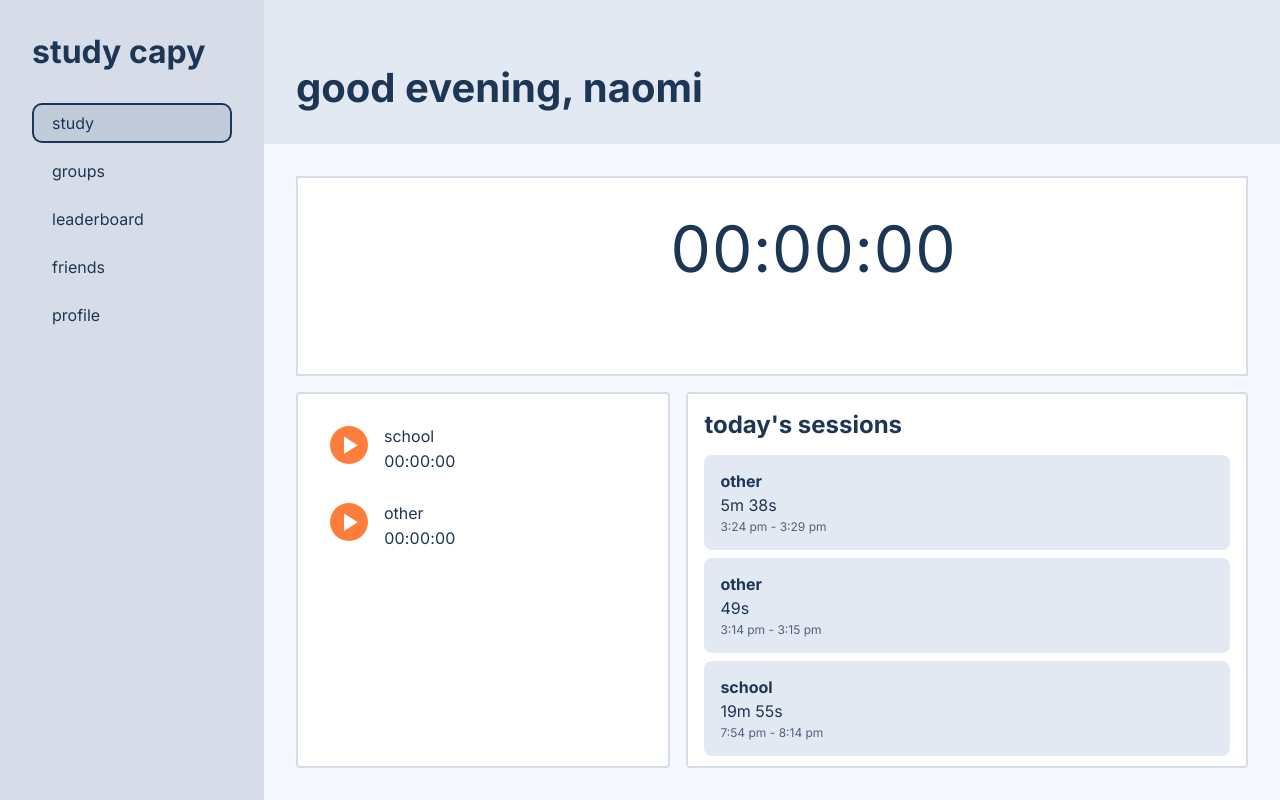
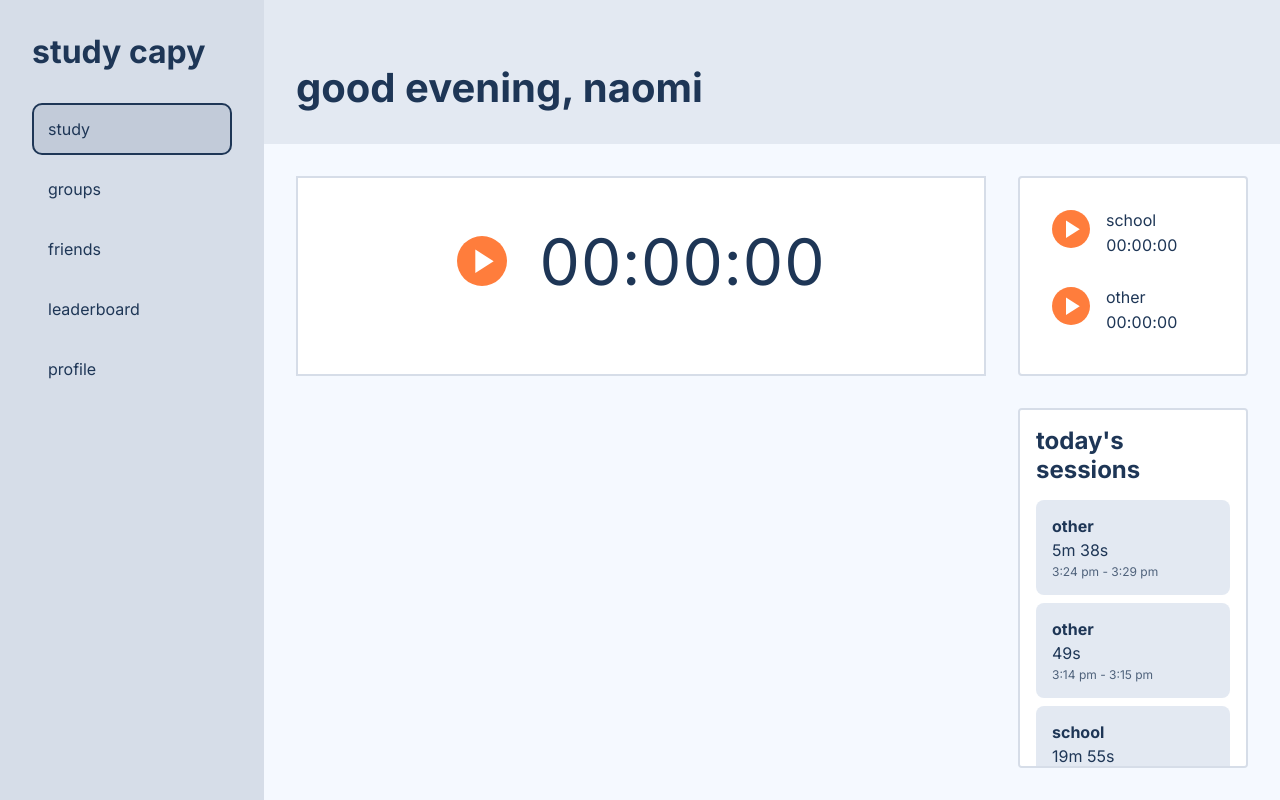
Before and after one commit to naomitzhao/study-capy, a Next.js app in the folder client/: page /study in a window 1280 px wide. Built offline with nearby package versions, Linux system fonts and the light colour scheme.

Commit message:
feat: Styling adjustments

```diff
--- a/client/src/app/(components)/navLink/navLink.module.css
+++ b/client/src/app/(components)/navLink/navLink.module.css
@@ -1,6 +1,6 @@
 .navLink {
-    --navLink-padding-vertical: 10px;
-    --navLink-padding-horizontal: 20px;
+    --navLink-padding-vertical: var(--padding-s);
+    --navLink-padding-horizontal: var(--padding-s);
     --border-width: 2px;
 
     flex: 1;
--- a/client/src/app/(components)/sessionLog/sessionLog.module.css
+++ b/client/src/app/(components)/sessionLog/sessionLog.module.css
@@ -1,4 +1,4 @@
-#sessionLog {
+.sessionLog {
     padding: var(--padding-s);
     border-radius: 4px;
     border: 2px solid var(--background-tertiary);
--- a/client/src/app/(components)/sessionLog/sessionLog.tsx
+++ b/client/src/app/(components)/sessionLog/sessionLog.tsx
@@ -1,9 +1,11 @@
 import SessionCard from "../sessionCard/sessionCard";
 import styles from "./sessionLog.module.css";
 
+interface SessionLogProps {
+    extraStyle?: Object
+}
 
-
-export default function SessionLog() {
+export default function SessionLog({ extraStyle }: SessionLogProps) {
     const defaultSessions = [
         {
             category: "other",
@@ -26,7 +28,7 @@ export default function SessionLog() {
     ];
 
     return (
-        <div id={styles.sessionLog}>
+        <div className={styles.sessionLog + " " + extraStyle}>
             <h2>today&apos;s sessions</h2>
             <div id={styles.sessionList}>
                 { defaultSessions.map((session) => {
--- a/client/src/app/(components)/sidebar/sidebar.module.css
+++ b/client/src/app/(components)/sidebar/sidebar.module.css
@@ -1,3 +1,7 @@
+#sidebarHeading {
+    font-size: 2rem;
+}
+
 #sidebar {
     display: flex;
     flex-direction: column;
--- a/client/src/app/(components)/sidebar/sidebar.tsx
+++ b/client/src/app/(components)/sidebar/sidebar.tsx
@@ -9,7 +9,7 @@ interface SidebarProps {
 export default function Sidebar({ selected }: SidebarProps) {
     return (
         <div id={styles.sidebar}>
-            <h1>study capy</h1>
+            <h1 id={styles.sidebarHeading}>study capy</h1>
             <nav>
                 <ul id={styles.navLinks}>
                     <li>
@@ -19,10 +19,10 @@ export default function Sidebar({ selected }: SidebarProps) {
                         <NavLink page="groups" selected={selected=="groups"}></NavLink>
                     </li>
                     <li>
-                        <NavLink page="leaderboard" selected={selected=="leaderboard"}></NavLink>
+                        <NavLink page="friends" selected={selected=="friends"}></NavLink>
                     </li>
                     <li>
-                        <NavLink page="friends" selected={selected=="friends"}></NavLink>
+                        <NavLink page="leaderboard" selected={selected=="leaderboard"}></NavLink>
                     </li>
                     <li>
                         <NavLink page="profile" selected={selected=="profile"}></NavLink>
--- a/client/src/app/(components)/stopwatch/stopwatch.module.css
+++ b/client/src/app/(components)/stopwatch/stopwatch.module.css
@@ -1,6 +1,6 @@
 #stopwatch {
-    display: grid;
-    grid-template: 2fr 1fr / 50px 1fr;
+    display: flex;
+    flex-direction: column;
     align-items: center;
     gap: 0 var(--padding-m);
 
--- a/client/src/app/(components)/stopwatch/stopwatch.tsx
+++ b/client/src/app/(components)/stopwatch/stopwatch.tsx
@@ -11,25 +11,31 @@ interface StopwatchProps {
 }
 
 export default function Stopwatch({ time, sessionTime, endStudy }: StopwatchProps) {
+    function handleButtonClick () {
+        if (sessionTime) {
+            endStudy();
+        } else {
+            alert("hi");
+        }
+    }
+
     return (
         <div>
             <div id={styles.stopwatch}>
-                <div id={styles.studyButtonContainer}>
-                    { sessionTime != 0 && <button className={styles.studyButton} onClick={() => endStudy()}>
-                        <Image src={"/icons/pause.svg"} height={40} width={40} alt={"Pause icon"} />
-                    </button> }
-                </div>
                 <div id={styles.times}>
                     <div className={styles.mainTime}>
+                        <button className={styles.studyButton} onClick={() => handleButtonClick()}>
+                            <Image src={(sessionTime != 0) ? "/icons/pause.svg" : "/icons/play.svg"} height={40} width={40} alt={(sessionTime != 0) ? "Pause icon" : "Play icon"} />
+                        </button>
                         <TimeText milliseconds={time} extraStyle={styles.largeTime}></TimeText>
                     </div>
                 </div>
                 <div id={styles.thisSessionContainer}>
-                        { sessionTime != 0 && <div className={styles.session}>
-                            <p>this session:</p>
-                            <TimeText milliseconds={sessionTime} extraStyle={styles.smallTime}></TimeText>
-                        </div> }
-                    </div>
+                    { sessionTime != 0 && <div className={styles.session}>
+                        <p>this session:</p>
+                        <TimeText milliseconds={sessionTime} extraStyle={styles.smallTime}></TimeText>
+                    </div> }
+                </div>
             </div>
         </div>
     );
--- a/client/src/app/(components)/studyCategory/studyCategory.tsx
+++ b/client/src/app/(components)/studyCategory/studyCategory.tsx
@@ -13,7 +13,7 @@ export default function StudyCategory({ name, milliseconds, selected, toggleStud
     return (
         <div className={ styles.studyCategory }>
             <button className={styles.studyButton } onClick={() => toggleStudyFunction(name)}>
-                <Image src={selected ? "/icons/pause.svg" : "/icons/play.svg"} height={30} width={30} alt={"Play icon"} />
+                <Image src={selected ? "/icons/pause.svg" : "/icons/play.svg"} height={30} width={30} alt={selected ? "Pause icon" : "Play icon"} />
             </button>
             <div className={ styles.categoryText }>
                 <p>{ name }</p>
--- a/client/src/app/(pages)/study/page.module.css
+++ b/client/src/app/(pages)/study/page.module.css
@@ -29,18 +29,21 @@
 
     padding: var(--padding-m);
     display: grid;
-    grid-template: 200px 1fr / 2fr 3fr;
-    gap: var(--padding-s);
+    grid-template: 200px 1fr / 3fr 1fr;
+    gap: var(--padding-m);
 
     background-color: var(--background-primary);
-    /* border: 1px solid blue; */
 }
 
 #stopwatchContainer {
-    grid-area: 1 / 1 / 2 / 3;
     display: flex;
     justify-content: center;
+    align-items: center;
 
     border: 2px solid var(--background-tertiary);
     background-color: white;
 }
+
+.sessionLog {
+    grid-area: 2 / 2 / 3 / 3;
+}
--- a/client/src/app/(pages)/study/page.tsx
+++ b/client/src/app/(pages)/study/page.tsx
@@ -49,17 +49,19 @@ export default function Page() {
         const addPageSwitchListeners = () => {
             alert("left");
         }
+
+        if (currentCategory) {
             const elements = document.querySelectorAll("a");
             elements.forEach((element) => {
                 element.addEventListener("click", addPageSwitchListeners);
             });
-
             return () => {
                 elements.forEach((element) => {
                     element.removeEventListener("click", addPageSwitchListeners);
                 })
             }
-    });
+        }
+    }, [currentCategory]);
 
     /**
      * When currently studying, compare current time to start time every 0.1 seconds
@@ -165,7 +167,7 @@ export default function Page() {
                         <Stopwatch time={getTotalMilliseconds()} sessionTime={sessionTime} endStudy={endStudy} />
                     </div>
                     <Categories toggleStudyFunction={toggleStudy} categories={categories} times={times} currentCategory={currentCategory}/>
-                    <SessionLog />
+                    <SessionLog extraStyle={styles.sessionLog}/>
                 </div>
             </div>
 
```
Lines whose indentation alone changed are shown as unchanged.
